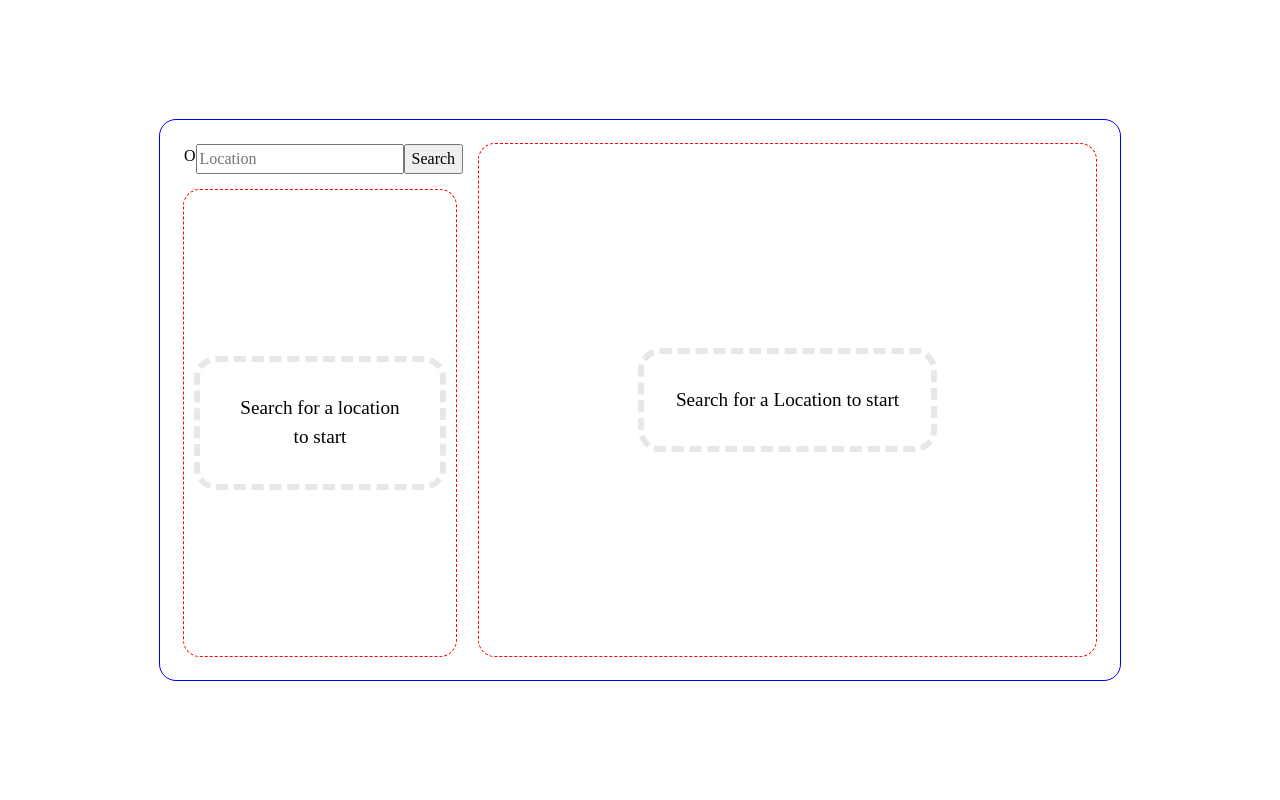
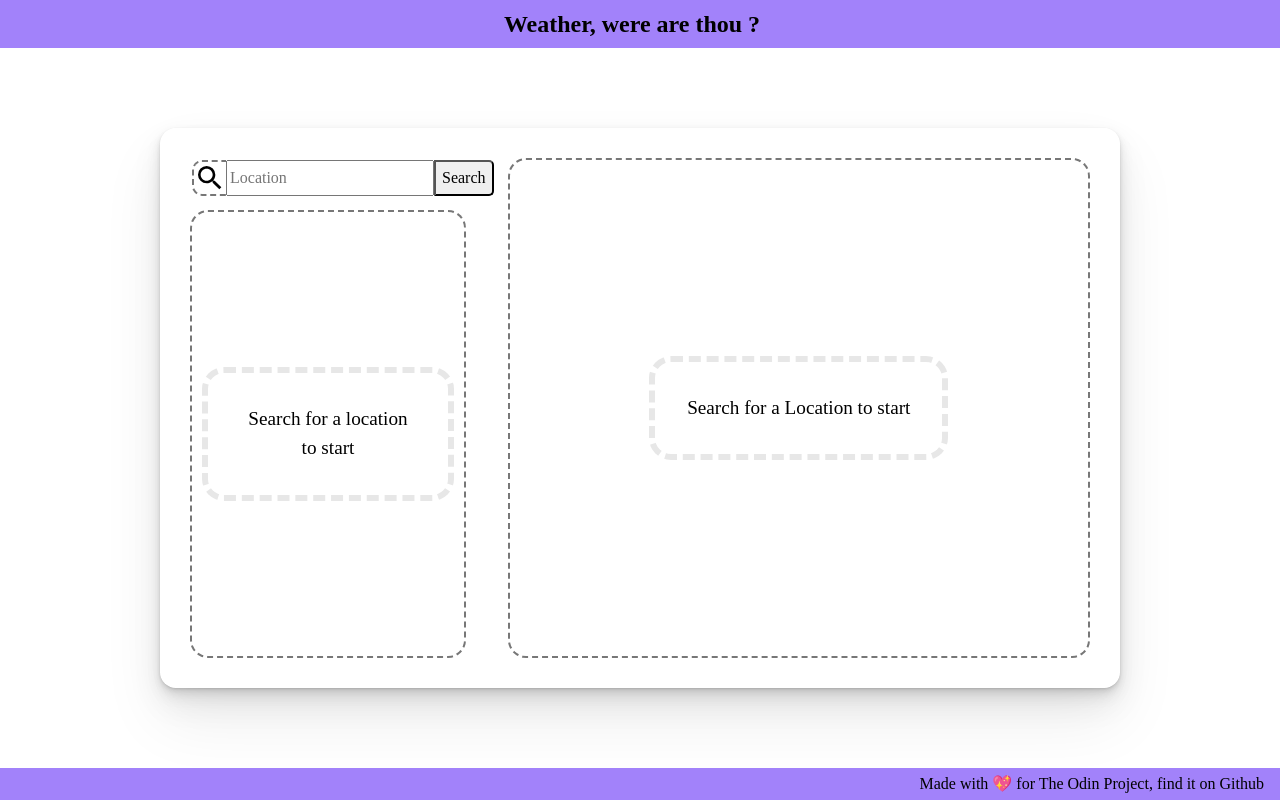
Before and after one commit to Andrefe91/js_project_simpleWeatherApp, a plain HTML site: page index.html in a window 1280 px wide. Drawn offline with Linux system fonts and the light colour scheme.

Commit message:
Complete javascript and style

```diff
--- a/index.html
+++ b/index.html
@@ -5,14 +5,22 @@
     <meta name="viewport" content="width=device-width, initial-scale=1.0">
     <title>Document</title>
     <script src="./scripts/index.js" defer></script>
+    <script src="./scripts/ENV_VARIABLES.js"></script>
     <link rel="stylesheet" href="./styles/style.css">
+
 </head>
 <body>
+    <header>
+        <p>Weather, were are thou ?</p>
+    </header>
+
     <section>
         <div class="container">
             <div class="query">
                 <div class="field">
-                    <div class="searchIcon">O</div>
+                    <div class="searchIcon">
+                        <svg xmlns="http://www.w3.org/2000/svg" viewBox="0 0 24 24"><title>magnify</title><path d="M9.5,3A6.5,6.5 0 0,1 16,9.5C16,11.11 15.41,12.59 14.44,13.73L14.71,14H15.5L20.5,19L19,20.5L14,15.5V14.71L13.73,14.44C12.59,15.41 11.11,16 9.5,16A6.5,6.5 0 0,1 3,9.5A6.5,6.5 0 0,1 9.5,3M9.5,5C7,5 5,7 5,9.5C5,12 7,14 9.5,14C12,14 14,12 14,9.5C14,7 12,5 9.5,5Z" /></svg>
+                    </div>
                     <form action="" id="queryForm">
                         <label for="location"></label>
                         <input type="text" name="location" id="location" placeholder="Location">
@@ -50,12 +58,16 @@
             </div>
 
             <div class="map outlined">
+                <img src="" alt="" id="map">
                 <div class="mapError">
                     <p>Search for a Location to start</p>
-
                 </div>
             </div>
         </div>
     </section>
+
+    <footer>
+        <p>Made with 💖 for <a href="https://theodinproject.com/">The Odin Project</a>, find it on <a href="https://github.com/Andrefe91/js_project_simpleWeatherApp">Github</a></p>
+    </footer>
 </body>
 </html>
--- a/scripts/index.js
+++ b/scripts/index.js
@@ -17,6 +17,7 @@ form.addEventListener("submit", (event) => {
 			//Hide all the messages in the DOM tree and show the variables
 			hideAllMessages();
 			assignQueryInformation(response);
+			getMap([response["latitude"], response["longitude"]]);
 		})
 		.catch((error) => {
 			//Show the error message in the DOM tree
@@ -52,6 +53,18 @@ async function getQueryInformation(location) {
 	} catch (error) {
 		console.log(error);
 	}
+}
+
+async function getMap(location) {
+	let latitude = location[0];
+	let longitude = location[1];
+
+	let size = "624x512";
+	let zoomLevel = "11";
+
+	let urlConstructed = `https://maps.googleapis.com/maps/api/staticmap?center=${latitude},${longitude}&zoom=${zoomLevel}&maptype=terrain&size=${size}&key=AIzaSyAvwf6vYl5x-rogTGQVmlWmsxgx8lBAib4`;
+
+	document.querySelector("#map").src = urlConstructed;
 }
 
 function assignQueryInformation(responseJson) {
--- a/styles/style.css
+++ b/styles/style.css
@@ -39,7 +39,7 @@ isolation: isolate;
 /* Modules */
 
 .outlined {
-    outline: 1px dashed red;
+    outline: 2px dashed rgb(119, 119, 119);
 }
 
 .hidden {
@@ -54,6 +54,7 @@ isolation: isolate;
 
 body {
     display: flex;
+    flex-direction: column;
     align-items: center;
     justify-content: center;
 
@@ -66,6 +67,57 @@ form {
     display: flex;
 }
 
+section {
+    flex: auto;
+
+    display: flex;
+    flex-direction: column;
+    justify-content: center;
+}
+
+header {
+    width: 100vw;
+    height: 3em;
+
+    display: flex;
+    justify-content: center;
+    align-items: center;
+
+    padding-right: 1em;
+    background-color: rgb(162, 130, 250);
+}
+
+header > p {
+    font-size: 1.5em;
+    font-weight: bold;
+}
+
+footer {
+    width: 100vw;
+    height: 2em;
+
+    display: flex;
+    justify-content: flex-end;
+    align-items: center;
+
+    padding-right: 1em;
+    background-color: rgb(162, 130, 250);
+}
+
+a {
+    color: inherit;
+    text-decoration: none;
+
+    &:hover {
+        text-decoration: overline underline;
+    }
+}
+
+svg {
+    height: 2em;
+}
+
+
 /* Specific Elements */
 
 
@@ -74,9 +126,10 @@ form {
 
     width: 60em;
     min-height: 35em;
-    outline: 1px solid blue;
     border-radius: 1em;
-    padding: 1.5em;
+    padding: 2em;
+
+    box-shadow: rgba(0, 0, 0, 0.07) 0px 1px 2px, rgba(0, 0, 0, 0.07) 0px 2px 4px, rgba(0, 0, 0, 0.07) 0px 4px 8px, rgba(0, 0, 0, 0.07) 0px 8px 16px, rgba(0, 0, 0, 0.07) 0px 16px 32px, rgba(0, 0, 0, 0.07) 0px 32px 64px;
 }
 
 .query {
@@ -89,6 +142,17 @@ form {
     display: flex;
 
     margin-bottom: 1em;
+}
+
+.searchIcon {
+    border-radius: 10px 0 0 10px;
+    border-width: 2px 0 2px 2px;
+    border-color: rgb(119, 119, 119);
+    border-style: dashed;
+}
+
+button {
+    border-radius: 0 5px 5px 0;
 }
 
 form > input {
@@ -146,6 +210,11 @@ form > input {
 
     border-radius: 1em;
     margin-left: 1em;
+    padding: 1em;
+}
+
+#map {
+    border-radius: 1em;
 }
 
 .mapError {
```
Also changed, not shown: 1 other file.
